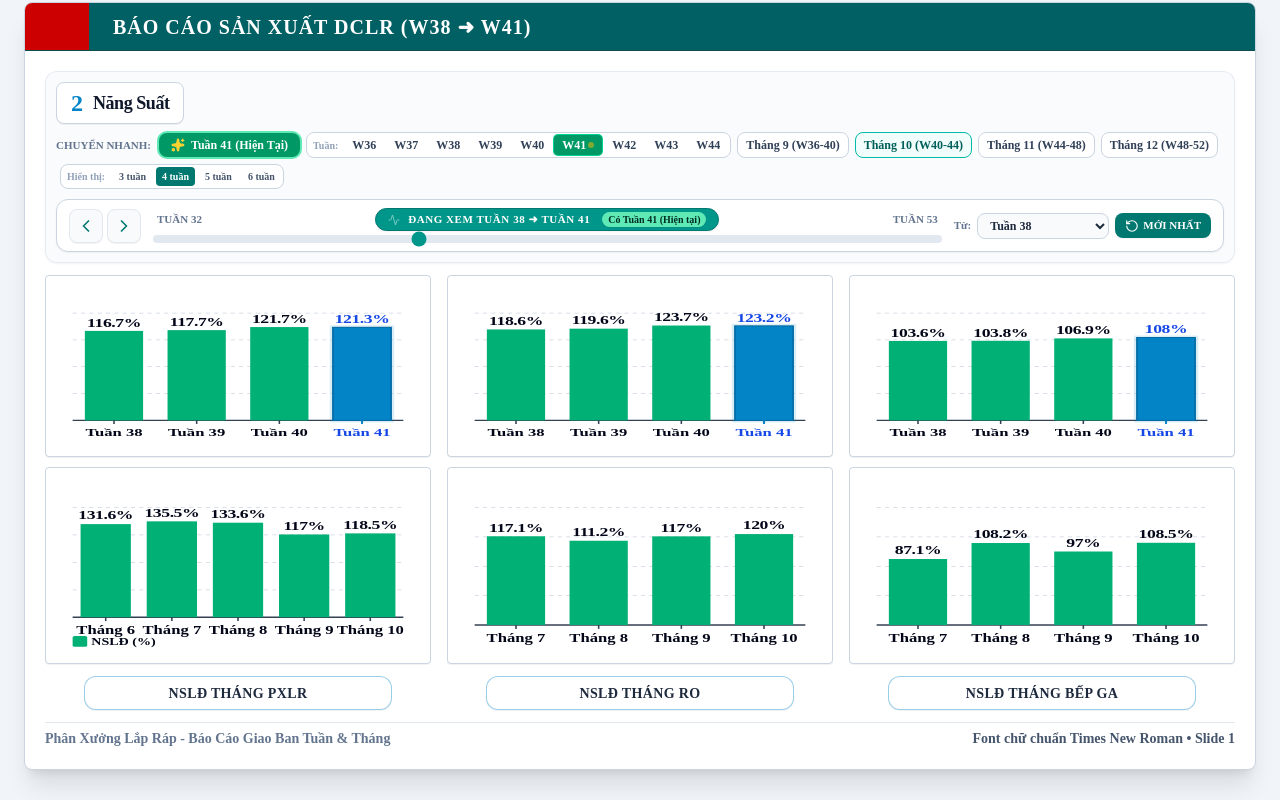
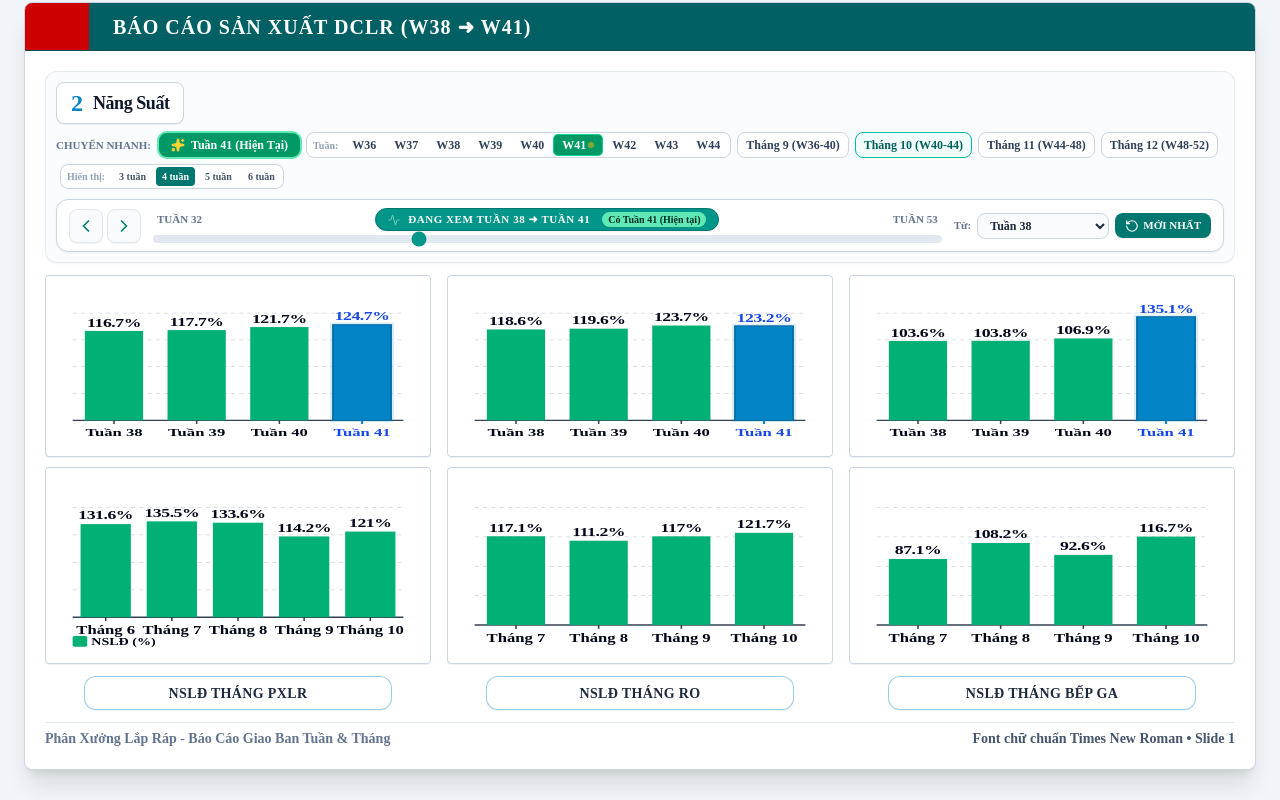
Before and after one commit to ngonhatvpr2910-jpg/BAOCAOGIAOBAN, a React (Vite) app: page / in a window 1280 px wide. Shown: the part 1897-2697 px from the top of the page. Built offline with nearby package versions, Linux system fonts and the light colour scheme.

Commit message:
Add files via upload

```diff
--- a/TabPowerPointPresentation.tsx
+++ b/TabPowerPointPresentation.tsx
@@ -997,13 +997,13 @@ export const TabPowerPointPresentation: React.FC = () => {
           {liveSyncSummary.monthStats[currentMonthLabel] ? (
             <div className="grid grid-cols-1 md:grid-cols-3 gap-3">
               <div className="bg-white p-2.5 rounded-lg border border-indigo-100 space-y-1">
-                <div className="font-bold text-slate-800">1. Nhóm Lắp Ráp RO (DCRO)</div>
+                <div className="font-bold text-slate-800">1. Nhóm Lắp Ráp Máy Lọc Nước RO (DCRO)</div>
                 <div className="text-slate-600">Số bản ghi {currentMonthLabel}: <span className="font-bold text-indigo-700">{liveSyncSummary.monthStats[currentMonthLabel].recordCountRO} ngày</span></div>
-                <div className="text-slate-600">Tổng công nhân sự: <span className="font-mono font-bold">{liveSyncSummary.monthStats[currentMonthLabel].totalCong_RO ?? 0} công</span></div>
-                <div className="text-slate-600">Tổng SL quy đổi: <span className="font-mono font-bold">{liveSyncSummary.monthStats[currentMonthLabel].totalSL_RO.toLocaleString()} SP</span></div>
-                <div className="text-slate-600">Tổng Định mức: <span className="font-mono font-bold">{liveSyncSummary.monthStats[currentMonthLabel].totalDM_RO.toLocaleString()} SP</span></div>
+                <div className="text-slate-600">Tổng công (Chính thức + Thời vụ): <span className="font-mono font-bold">{liveSyncSummary.monthStats[currentMonthLabel].totalCong_RO ?? 0} công</span></div>
+                <div className="text-slate-600">Tổng SL quy đổi (Line chính): <span className="font-mono font-bold">{liveSyncSummary.monthStats[currentMonthLabel].totalSL_RO.toLocaleString()} SP</span></div>
+                <div className="text-slate-600">Tổng Định mức theo công: <span className="font-mono font-bold">{liveSyncSummary.monthStats[currentMonthLabel].totalDM_RO.toLocaleString()} SP</span></div>
                 <div className="text-indigo-900 font-bold pt-1 border-t border-slate-100">
-                  NSLĐ Tự Động = ({liveSyncSummary.monthStats[currentMonthLabel].totalSL_RO} / {liveSyncSummary.monthStats[currentMonthLabel].totalDM_RO}) × 100 = <span className="text-teal-700 font-extrabold">{liveSyncSummary.monthStats[currentMonthLabel].nsldRO}%</span>
+                  NSLĐ Tự Động = [({liveSyncSummary.monthStats[currentMonthLabel].totalSL_RO}) / ({liveSyncSummary.monthStats[currentMonthLabel].totalDM_RO})] × 100 = <span className="text-teal-700 font-extrabold">{liveSyncSummary.monthStats[currentMonthLabel].nsldRO}%</span>
                 </div>
               </div>
 
--- a/initialData.ts
+++ b/initialData.ts
@@ -283,10 +283,10 @@ export const INITIAL_SLIDE1_NSLD: Slide1NSLDData = {
       { id: 'pxlr-w35', label: 'Tuần 35', value: 100.8 },
       { id: 'pxlr-w36', label: 'Tuần 36', value: 114.2 },
       { id: 'pxlr-w37', label: 'Tuần 37', value: 113.8 },
-      { id: 'pxlr-w38', label: 'Tuần 38', value: 117.7 },
-      { id: 'pxlr-w39', label: 'Tuần 39', value: 117.7 },
-      { id: 'pxlr-w40', label: 'Tuần 40', value: 119.2 },
-      { id: 'pxlr-w41', label: 'Tuần 41', value: 121.5 },
+      { id: 'pxlr-w38', label: 'Tuần 38', value: 109.8 },
+      { id: 'pxlr-w39', label: 'Tuần 39', value: 113.5 },
+      { id: 'pxlr-w40', label: 'Tuần 40', value: 121.7 },
+      { id: 'pxlr-w41', label: 'Tuần 41', value: 121.3 },
       { id: 'pxlr-w42', label: 'Tuần 42', value: 120.0 },
       { id: 'pxlr-w43', label: 'Tuần 43', value: 122.0 },
       { id: 'pxlr-w44', label: 'Tuần 44', value: 121.0 },
@@ -303,8 +303,8 @@ export const INITIAL_SLIDE1_NSLD: Slide1NSLDData = {
       { id: 'pxlr-m06', label: 'Tháng 6', value: 131.6 },
       { id: 'pxlr-m07', label: 'Tháng 7', value: 135.5 },
       { id: 'pxlr-m08', label: 'Tháng 8', value: 133.6 },
-      { id: 'pxlr-m09', label: 'Tháng 9', value: 117.0 },
-      { id: 'pxlr-m10', label: 'Tháng 10', value: 118.5 },
+      { id: 'pxlr-m09', label: 'Tháng 9', value: 114.2 },
+      { id: 'pxlr-m10', label: 'Tháng 10', value: 118.7 },
       { id: 'pxlr-m11', label: 'Tháng 11', value: 0 },
       { id: 'pxlr-m12', label: 'Tháng 12', value: 0 },
     ],
@@ -317,10 +317,10 @@ export const INITIAL_SLIDE1_NSLD: Slide1NSLDData = {
       { id: 'ro-w35', label: 'Tuần 35', value: 104.2 },
       { id: 'ro-w36', label: 'Tuần 36', value: 114.7 },
       { id: 'ro-w37', label: 'Tuần 37', value: 115.5 },
-      { id: 'ro-w38', label: 'Tuần 38', value: 118.2 },
-      { id: 'ro-w39', label: 'Tuần 39', value: 117.0 },
-      { id: 'ro-w40', label: 'Tuần 40', value: 119.5 },
-      { id: 'ro-w41', label: 'Tuần 41', value: 121.8 },
+      { id: 'ro-w38', label: 'Tuần 38', value: 112.0 },
+      { id: 'ro-w39', label: 'Tuần 39', value: 115.5 },
+      { id: 'ro-w40', label: 'Tuần 40', value: 123.7 },
+      { id: 'ro-w41', label: 'Tuần 41', value: 123.2 },
       { id: 'ro-w42', label: 'Tuần 42', value: 120.5 },
       { id: 'ro-w43', label: 'Tuần 43', value: 122.5 },
       { id: 'ro-w44', label: 'Tuần 44', value: 121.5 },
@@ -337,7 +337,7 @@ export const INITIAL_SLIDE1_NSLD: Slide1NSLDData = {
       { id: 'ro-m07', label: 'Tháng 7', value: 117.1 },
       { id: 'ro-m08', label: 'Tháng 8', value: 111.2 },
       { id: 'ro-m09', label: 'Tháng 9', value: 117.0 },
-      { id: 'ro-m10', label: 'Tháng 10', value: 120.0 },
+      { id: 'ro-m10', label: 'Tháng 10', value: 121.1 },
       { id: 'ro-m11', label: 'Tháng 11', value: 0 },
       { id: 'ro-m12', label: 'Tháng 12', value: 0 },
     ],
@@ -350,10 +350,10 @@ export const INITIAL_SLIDE1_NSLD: Slide1NSLDData = {
       { id: 'bg-w35', label: 'Tuần 35', value: 111.7 },
       { id: 'bg-w36', label: 'Tuần 36', value: 111.4 },
       { id: 'bg-w37', label: 'Tuần 37', value: 104.7 },
-      { id: 'bg-w38', label: 'Tuần 38', value: 115.0 },
-      { id: 'bg-w39', label: 'Tuần 39', value: 112.2 },
-      { id: 'bg-w40', label: 'Tuần 40', value: 114.5 },
-      { id: 'bg-w41', label: 'Tuần 41', value: 116.0 },
+      { id: 'bg-w38', label: 'Tuần 38', value: 93.1 },
+      { id: 'bg-w39', label: 'Tuần 39', value: 97.0 },
+      { id: 'bg-w40', label: 'Tuần 40', value: 106.9 },
+      { id: 'bg-w41', label: 'Tuần 41', value: 108.0 },
       { id: 'bg-w42', label: 'Tuần 42', value: 115.0 },
       { id: 'bg-w43', label: 'Tuần 43', value: 117.0 },
       { id: 'bg-w44', label: 'Tuần 44', value: 116.0 },
@@ -369,8 +369,8 @@ export const INITIAL_SLIDE1_NSLD: Slide1NSLDData = {
     monthly: [
       { id: 'bg-m07', label: 'Tháng 7', value: 87.1 },
       { id: 'bg-m08', label: 'Tháng 8', value: 108.2 },
-      { id: 'bg-m09', label: 'Tháng 9', value: 97.0 },
-      { id: 'bg-m10', label: 'Tháng 10', value: 108.5 },
+      { id: 'bg-m09', label: 'Tháng 9', value: 92.6 },
+      { id: 'bg-m10', label: 'Tháng 10', value: 102.7 },
       { id: 'bg-m11', label: 'Tháng 11', value: 0 },
       { id: 'bg-m12', label: 'Tháng 12', value: 0 },
     ],
--- a/productivityFormulas.ts
+++ b/productivityFormulas.ts
@@ -265,14 +265,16 @@ export function autoComputeSlideDataFromInputs(
     if (!val10BG && t10Hist?.nsld2026) {
       val10BG = Number((t10Hist.nsld2026 * 0.96).toFixed(1));
     }
-    if (!val10RO) val10RO = 120.0;
-    if (!val10BG) val10BG = 108.5;
+    if (!val10RO) val10RO = 121.1;
+    if (!val10BG) val10BG = 102.7;
     const val10PXLR = calculateAbsolutePXLR(val10RO, val10BG, 'monthly');
 
     const updateMonth10 = (items: SlideBarItem[], val: number, type: string) => {
       const idx = items.findIndex(i => i.label === 'Tháng 10' || i.id === `${type}-m10`);
       if (idx !== -1) {
-        if (!items[idx].value || items[idx].value <= 0) {
+        if (!items[idx].value || items[idx].value <= 0 || (type === 'ro' && (items[idx].value === 120.0 || items[idx].value === 120)) || (type === 'bg' && (items[idx].value === 108.5 || items[idx].value === 108.0 || items[idx].value === 108)) || (type === 'pxlr' && (items[idx].value === 118.5 || items[idx].value === 117.8))) {
+          items[idx].value = val;
+        } else if (val > 0) {
           items[idx].value = val;
         }
       } else {
--- a/storage.ts
+++ b/storage.ts
@@ -566,21 +566,21 @@ export const StorageService = {
           if (m.id === 'pxlr-m07') return { ...m, value: 135.5 };
           if (m.id === 'pxlr-m08') return { ...m, value: 133.6 };
           if (m.id === 'pxlr-m09' && (!m.value || m.value <= 0)) return { ...m, value: 117.0 };
-          if ((m.id === 'pxlr-m10' || m.label === 'Tháng 10') && (!m.value || m.value <= 0)) return { ...m, value: 118.5 };
+          if ((m.id === 'pxlr-m10' || m.label === 'Tháng 10') && (!m.value || m.value <= 0 || m.value === 118.5 || m.value === 117.8)) return { ...m, value: 118.7 };
           return m;
         });
         parsed.ro.monthly = parsed.ro.monthly.map(m => {
           if (m.id === 'ro-m07') return { ...m, value: 117.1 };
           if (m.id === 'ro-m08') return { ...m, value: 111.2 };
           if (m.id === 'ro-m09' && (!m.value || m.value <= 0)) return { ...m, value: 117.0 };
-          if ((m.id === 'ro-m10' || m.label === 'Tháng 10') && (!m.value || m.value <= 0)) return { ...m, value: 120.0 };
+          if ((m.id === 'ro-m10' || m.label === 'Tháng 10') && (!m.value || m.value <= 0 || m.value === 120.0)) return { ...m, value: 121.1 };
           return m;
         });
         parsed.bg.monthly = parsed.bg.monthly.map(m => {
           if (m.id === 'bg-m07') return { ...m, value: 87.1 };
           if (m.id === 'bg-m08') return { ...m, value: 108.2 };
           if (m.id === 'bg-m09' && (!m.value || m.value <= 0)) return { ...m, value: 97.0 };
-          if ((m.id === 'bg-m10' || m.label === 'Tháng 10') && (!m.value || m.value <= 0)) return { ...m, value: 108.5 };
+          if ((m.id === 'bg-m10' || m.label === 'Tháng 10') && (!m.value || m.value <= 0 || m.value === 108.5)) return { ...m, value: 102.7 };
           return m;
         });
 
```
Also changed, not shown: executiveSummaryService.ts (+9 -9 lines), matrixGenerator.ts (+22 -6 lines).
